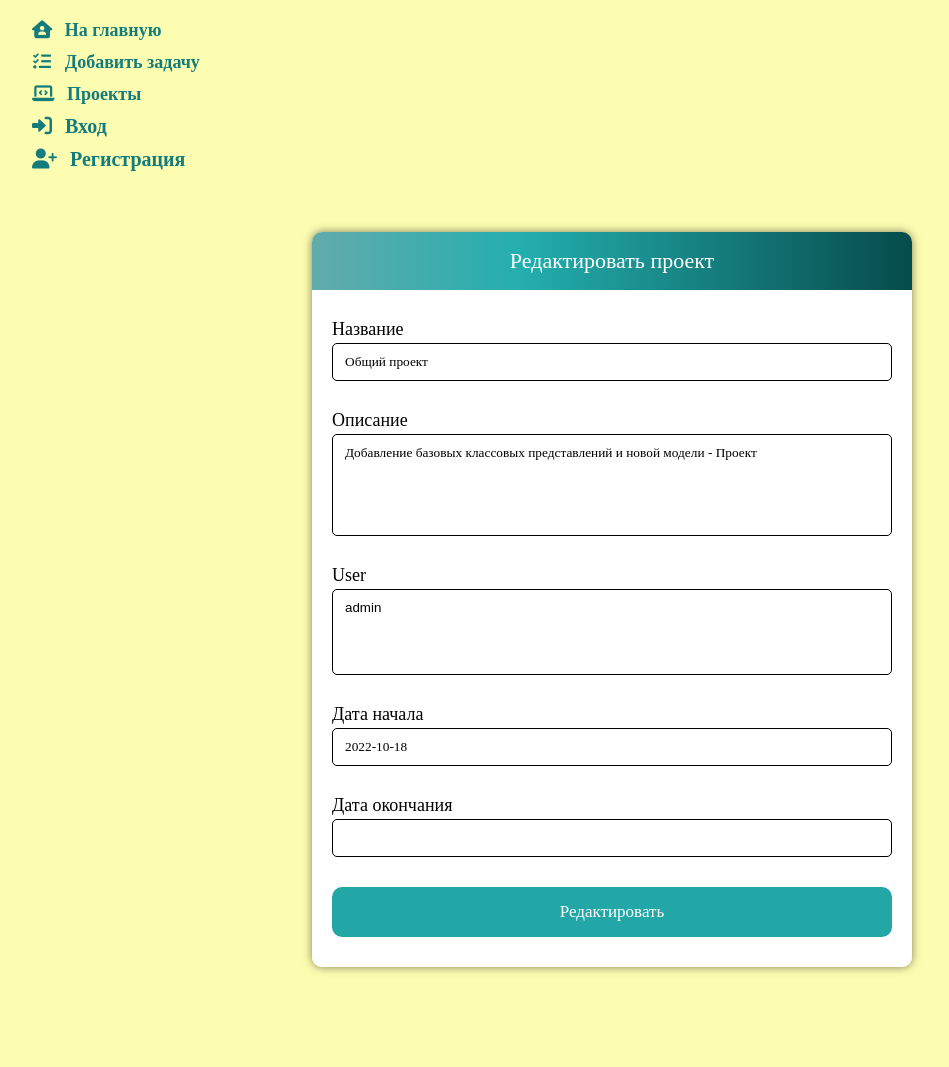
After one commit to TanitaDev/homework_62_tanita_pak, a Django app: page /project/update/1 in a window 1280 px wide. The commit adds this page. Shown: the whole page, without its empty margins (28-977 px from the left). Run offline with Django 3.2, Linux system fonts and the light colour scheme; data comes from the database, SQL or seed files in the repository; some libraries are stand-ins or nearby versions.

Commit message:
добавила в редактирование проекта изменение пользователей

```diff
--- a/app/accounts/urls.py
+++ b/app/accounts/urls.py
@@ -1,11 +1,12 @@
 from django.contrib import admin
 from django.urls import path
 
-from accounts.views import LoginView, logout_view, RegisterView
+from accounts.views import LoginView, logout_view, RegisterView, DeleteUser
 from webapp.views import *
 
 urlpatterns = [
     path('register/', RegisterView.as_view(), name='register'),
     path('login/', LoginView.as_view(), name='login'),
-    path('logout/', logout_view, name='logout')
+    path('logout/', logout_view, name='logout'),
+    path('user/delete', DeleteUser.as_view(), name='delete_user')
 ]
--- a/app/app/urls.py
+++ b/app/app/urls.py
@@ -13,6 +13,7 @@ urlpatterns = [
     path('delete/<int:pk>/', TaskDelete.as_view(), name='delete'),
     path('projects', ProjectView.as_view(), name='projects'),
     path('project/<int:pk>', ProjectDetailView.as_view(), name='project_view'),
+    path('project/update/<int:pk>', UpdateProject.as_view(), name='project_update'),
 
     path("accounts/", include('accounts.urls'))
 ]
--- a/app/webapp/forms.py
+++ b/app/webapp/forms.py
@@ -22,3 +22,16 @@ class TaskForm(forms.ModelForm):
 class SearchForm(forms.Form):
     search = forms.CharField(max_length=100, required=False, label="Найти",
                              widget=forms.TextInput(attrs={'class': 'search_input', 'value': ''}))
+
+
+class ProjectForm(forms.ModelForm):
+    class Meta:
+        model = Project
+        fields = ['name', 'description', 'user', 'start_date', 'finish_date']
+        widgets = {
+            'name': forms.TextInput(attrs={'class': 'input'}),
+            'description': forms.Textarea(attrs={'cols': 60, 'rows': 5, 'class': 'input'}),
+            'user': forms.SelectMultiple(attrs={'class': 'input'}),
+            'start_date': forms.DateInput(attrs={'class': 'input'}),
+            'finish_date': forms.DateInput(attrs={'class': 'input'}),
+        }
--- a/app/webapp/static/css/style.css
+++ b/app/webapp/static/css/style.css
@@ -378,5 +378,13 @@ i {
 }
 
 .tasks_in_project .task_list_in_project {
-    margin: 0px 0px 5px 0px;
 }
+
+.tasks_in_project_item {
+    display: flex;
+    margin: 0px 0px 10px 0px;
+}
+
+.tasks_in_project_item i {
+    margin: 0px 0px 0px 10px;
+}
--- /dev/null
+++ b/app/webapp/templates/update_project.html
@@ -0,0 +1,47 @@
+{% extends "base.html" %}
+{% load static %}
+{% block title %}Редактировать{% endblock %}
+{% block todo_block %}
+<div class="todo_head">
+    <div class="head_block">
+        <h2 class="task_title">Редактировать проект</h2>
+    </div>
+</div>
+<div class="todo_body">
+    <form class="todo_form" action="{% url 'project_update' project.pk %}" method="post">
+        {% csrf_token %}
+        <div class="form_error">{{ form.non_field_errors }}</div>
+        <p>
+            <label class="form_label" for="{{ form.name.id_for_label }}">{{ form.name.label }}</label>
+            {{ form.name }}
+        <div class="form_error">{{ form.name.errors }}</div>
+        </p>
+
+         <p>
+            <label class="form_label" for="{{ form.description.id_for_label }}">{{ form.description.label }}</label>
+            {{ form.description }}
+        <div class="form_error">{{ form.description.errors }}</div>
+        </p>
+
+        <p>
+            <label class="form_label" for="{{ form.user.id_for_label }}">{{ form.user.label }}</label>
+            {{ form.user }}
+        <div class="form_error">{{ form.user.errors }}</div>
+        </p>
+
+        <p>
+            <label class="form_label" for="{{ form.start_date.id_for_label }}">{{ form.start_date.label }}</label>
+            {{ form.start_date }}
+        <div class="form_error">{{ form.start_date.errors }}</div>
+        </p>
+
+         <p>
+            <label class="form_label" for="{{ form.finish_date.id_for_label }}">{{ form.finish_date.label }}</label>
+            {{ form.finish_date }}
+        <div class="form_error">{{ form.finish_date.errors }}</div>
+        </p>
+
+        <button class="btn green" type="submit">Редактировать</button>
+    </form>
+</div>
+{% endblock %}
--- a/app/webapp/views.py
+++ b/app/webapp/views.py
@@ -97,3 +97,13 @@ class ProjectDetailView(DetailView):
     template_name = 'project_view.html'
     model = Project
     pk_url_kwarg = 'pk'
+
+
+class UpdateProject(UpdateView):
+    template_name = 'update_project.html'
+    model = Project
+
+    form_class = ProjectForm
+
+    def get_success_url(self):
+        return reverse('project_view', kwargs={'pk': self.object.pk})
```
Also changed, not shown: app/accounts/views.py (+8 -1 lines), app/webapp/templates/project_view.html (+14 -3 lines).
